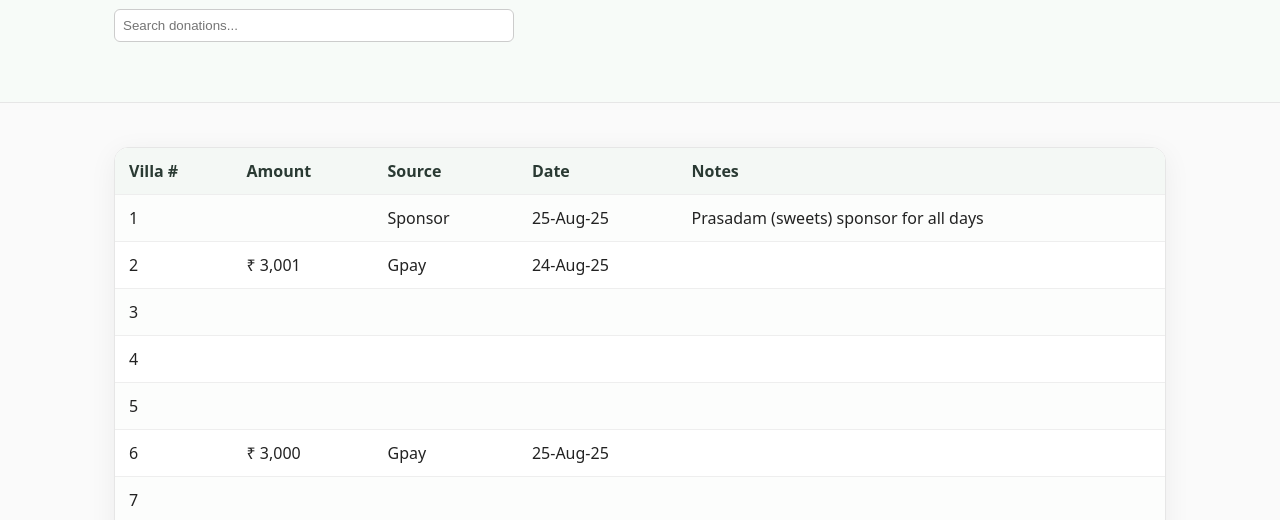
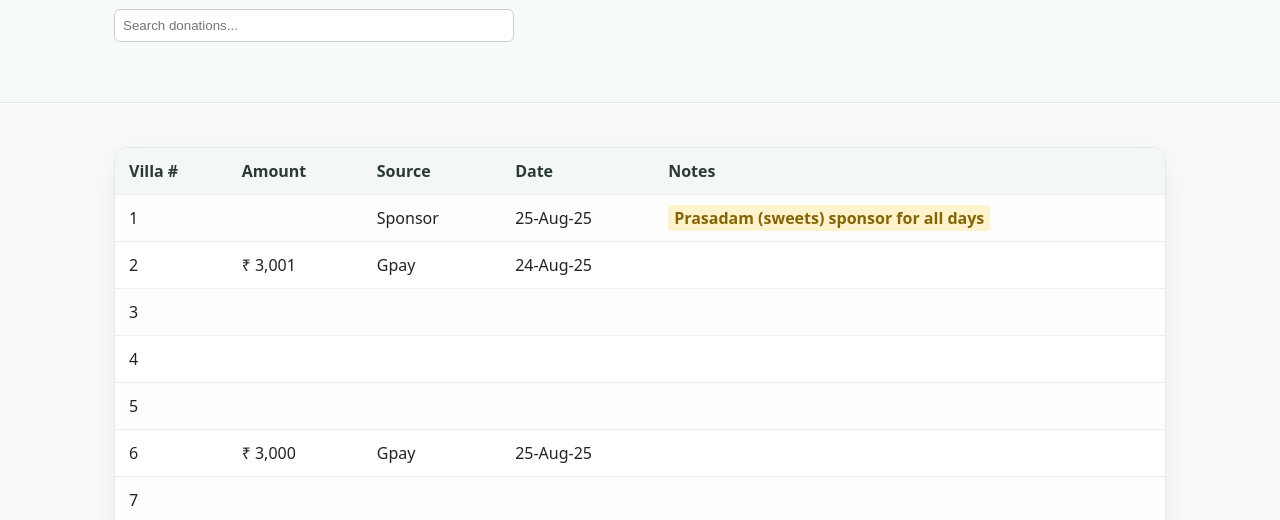
Before and after one commit to mail2kvl/kopparthi.in, a plain HTML site: page donations.html in a window 1280 px wide. Shown: the part 200-720 px from the top of the page. Drawn offline with Linux system fonts and the light colour scheme.

Commit message:
Add files via upload

```diff
--- a/donations.html
+++ b/donations.html
@@ -64,7 +64,7 @@
           <td></td>
           <td>Sponsor</td>
           <td>25-Aug-25</td>
-          <td>Prasadam (sweets) sponsor for all days</td>
+          <td><span class='sponsor'>Prasadam (sweets) sponsor for all days</span></td>
         </tr>
         <tr>
           <td>2</td>
```
